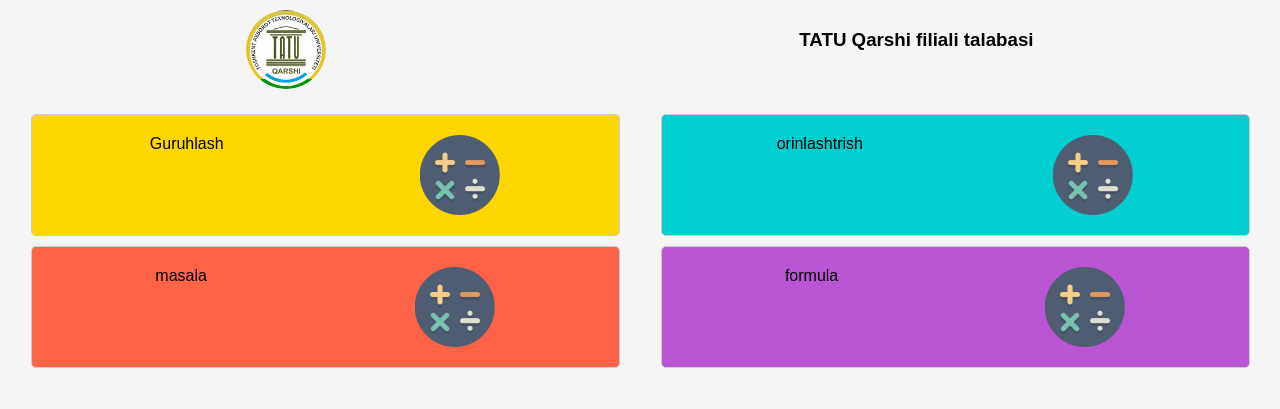
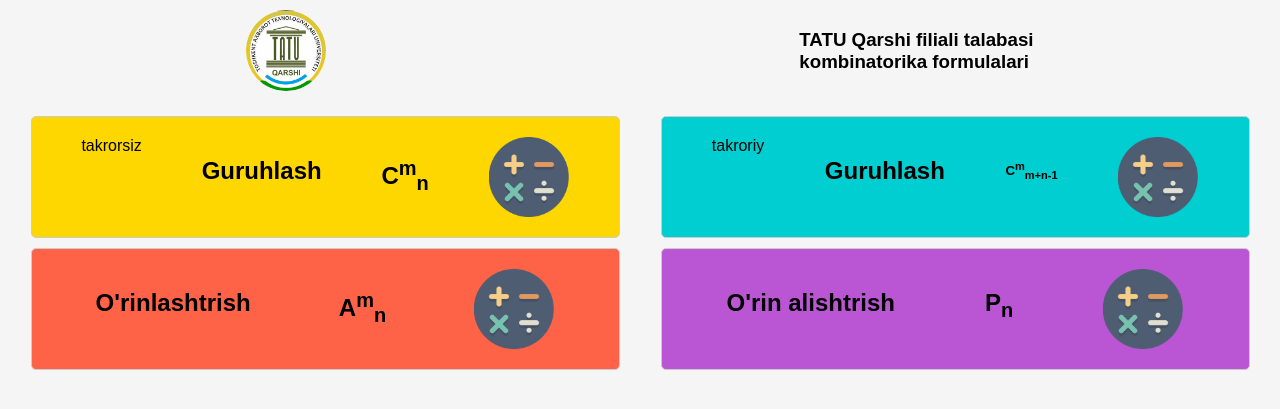
Before and after one commit to sayfullayev0204/Math_website, a Django app: page / in a window 1280 px wide. Shown: the top 409 px of the page. Run offline with Django 5.2, Linux system fonts and the light colour scheme.

Commit message:
Update home.html

```diff
--- a/templates/home.html
+++ b/templates/home.html
@@ -51,30 +51,35 @@
 <body>
     <div>
         <img src="/media/tatu.png"  style="border-radius: 50%; text-align: left;">
-        <h3>TATU Qarshi filiali talabasi</h3>
+        <h3>TATU Qarshi filiali talabasi <br> kombinatorika formulalari</h3>
     </div>
     <div>
-        <a href="guruh" class="color1">
+        <a href="{% url 'guruh' %}" class="color1">
             <div>
-                Guruhlash
+                takrorsiz
+                <h2>Guruhlash</h2>
+                <h2>C<sup>m</sup><sub>n</sub></h2>
                 <img src="/media/math.png" alt="">
             </div>
         </a>
-        <a href="scds" class="color2">
-            <div>
-                orinlashtrish
+        <a href="{% url 'takroriy' %}" class="color2">
+            <div>takroriy
+                <h2>Guruhlash</h2>
+                <h5>C<sup>m</sup><sub>m+n-1</sub></h5>
                 <img src="/media/math.png" alt="">
             </div>
         </a>
-        <a href="dsa" class="color3">
+        <a href="{% url 'orin' %}" class="color3">
             <div>
-                masala
+                <h2>O'rinlashtrish</h2>
+                <h2>A<sup>m</sup><sub>n</sub></h2>
                 <img src="/media/math.png" alt="">
             </div>
         </a>
-        <a href="sasa" class="color4">
+        <a href="{% url 'url' %}" class="color4">
             <div>
-                formula
+                <h2>O'rin alishtrish</h2>
+                <h2>P<sub>n</sub></h2>
                 <img src="/media/math.png" alt="">
             </div>
         </a>
```
